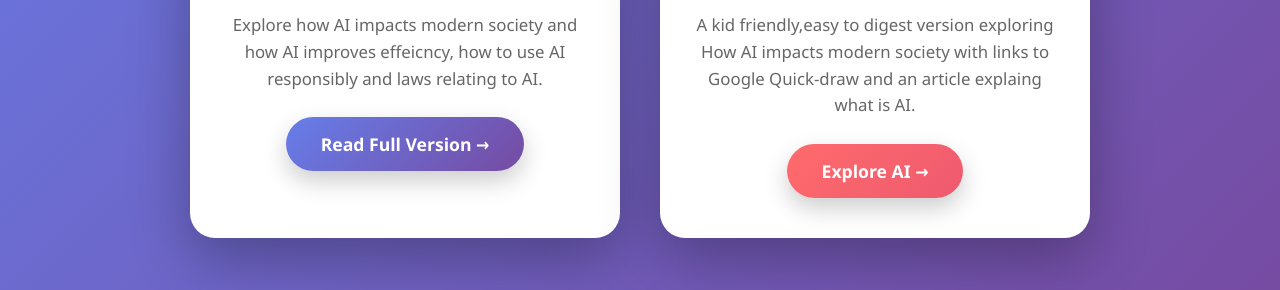
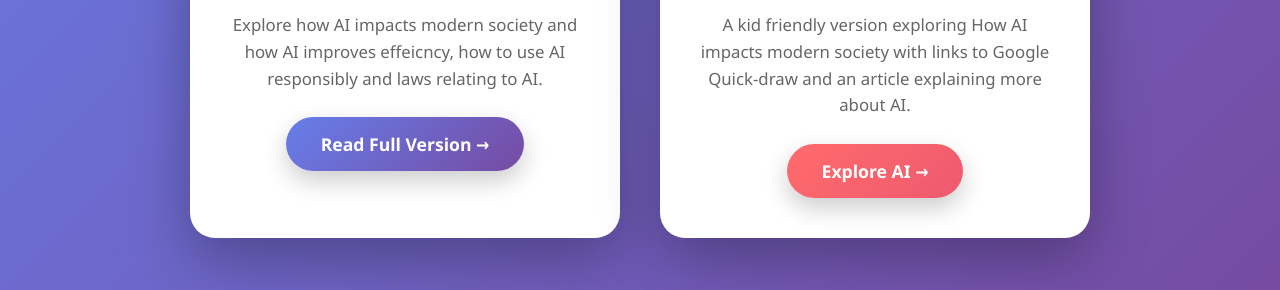
Before and after one commit to unpleckable/pypx.github.io, a plain HTML site: page index.html in a window 1280 px wide. Shown: the part 510-800 px from the top of the page. Drawn offline with Linux system fonts and the light colour scheme.

Commit message:
made kid  thing eaven

```diff
--- a/index.html
+++ b/index.html
@@ -204,7 +204,7 @@
             <a href="kids" class="choice-card kids-card">
                 <span class="icon">🎨</span>
                 <h2>For Kids</h2>
-                <p>A kid friendly,easy to digest version exploring How AI impacts modern society with links to Google Quick-draw and an article explaing what is AI.</p>
+                <p>A kid friendly version exploring How AI impacts modern society with links to Google Quick-draw and an article explaining more about AI.</p>
                 <span class="choice-btn">Explore AI →</span>
             </a>
         </div>
```
